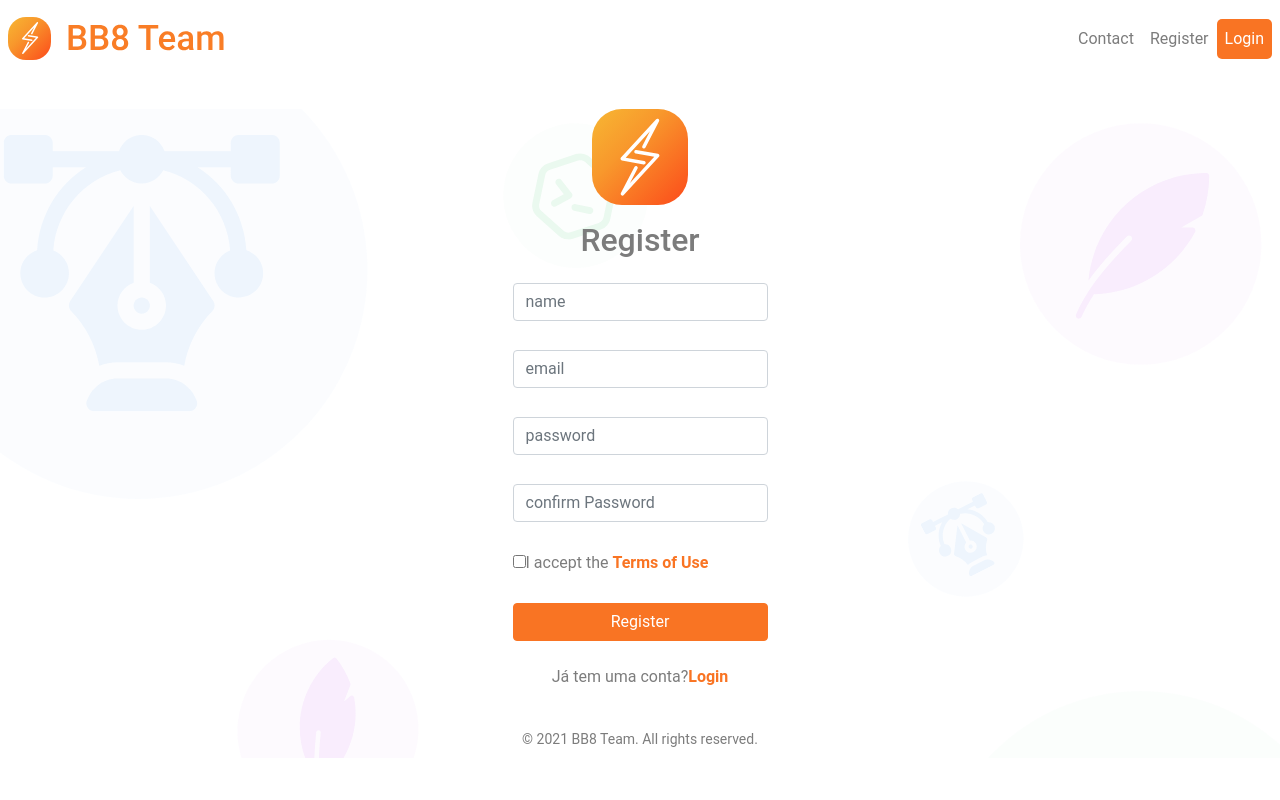
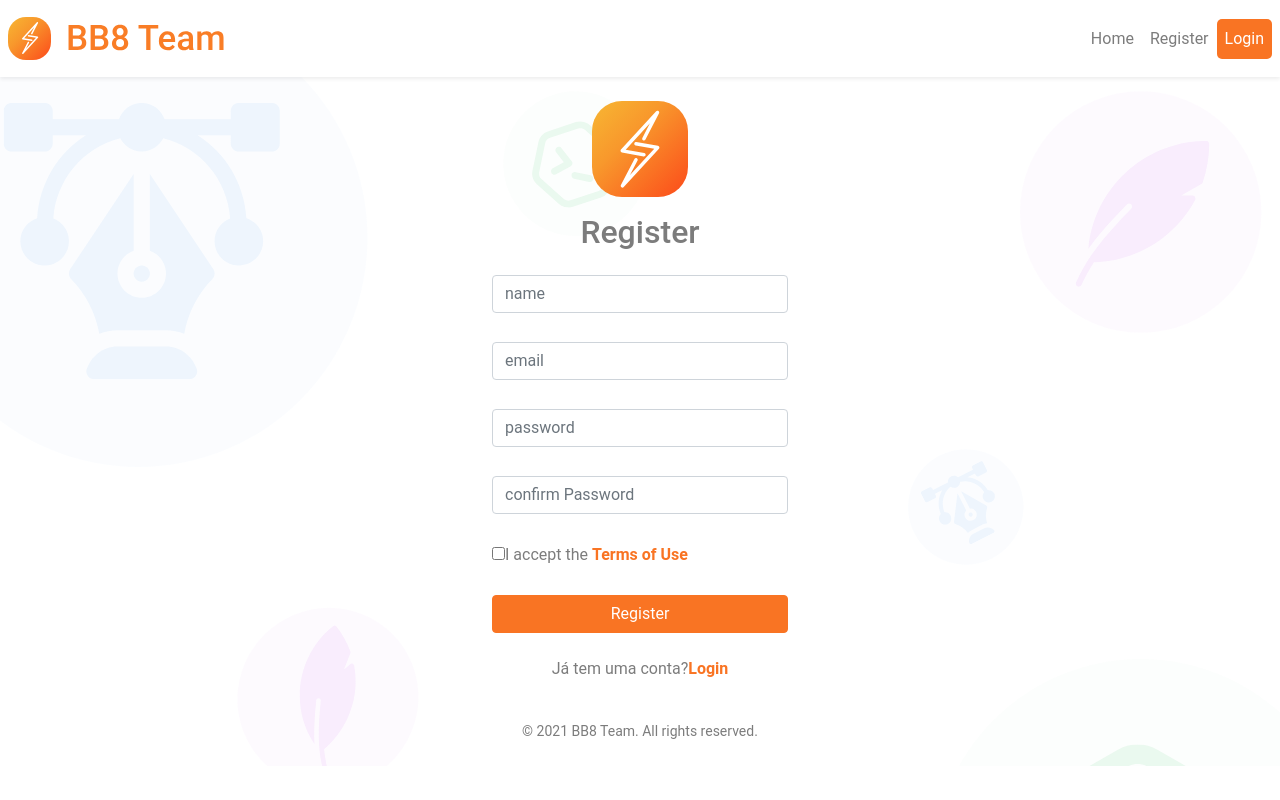
Before and after one commit to LuzianeFreitas/bb8-team, a Vue app: page /#/Register in a window 1280 px wide. Built offline with nearby package versions, Linux system fonts and the light colour scheme.

Commit message:
finish desktop-version

```diff
--- a/src/components/footer/FooterSection.vue
+++ b/src/components/footer/FooterSection.vue
@@ -5,7 +5,7 @@
                 <h2>BB8 Team</h2>
                 <h3>Quality for cheap</h3>
                 <div class="d-flex flex-column">
-                    <router-link to="/Home">Back to the top</router-link>
+                    <a href="#">Back to the top</a>
                     <router-link to="/Login">Login</router-link>
                     <router-link to="/Register">Register</router-link>
                 </div>
--- a/src/components/mainMenu/MainMenu.vue
+++ b/src/components/mainMenu/MainMenu.vue
@@ -1,15 +1,15 @@
 <template>
-<div>
+<div class="shadow-sm w-100">
   <b-navbar class="navbar">
     <b-navbar-brand href="#">
-        <img class="d-inline-block align-top" src="../../assets/logo-menu.svg" alt="logo">
+      <router-link to="/"><img class="d-inline-block align-top" src="../../assets/logo-menu.svg" alt="logo"></router-link>
     </b-navbar-brand>
 
     <b-navbar-toggle target="nav-collapse"></b-navbar-toggle>
 
     <b-collapse class="d-flex justify-content-end" id="nav-collapse" is-nav>
       <b-navbar-nav class="d-flex justify-content-between">
-        <b-nav-item class="btn-item"> <router-link to="">Contact</router-link></b-nav-item>
+        <b-nav-item class="btn-item"> <router-link to="/Home">Home</router-link></b-nav-item>
         <b-nav-item class="btn-item"> <router-link to="/Register">Register</router-link></b-nav-item>
         <b-nav-item class="btn-login-menu"> <router-link to="/Login">Login</router-link></b-nav-item>
         <!-- <b-nav-item href="#">Disabled</b-nav-item> -->
--- a/src/route/routes.js
+++ b/src/route/routes.js
@@ -3,7 +3,7 @@ import Register from '../views/Register.vue'
 import Home from '../views/Home.vue'
 
 export const routes = [
-    {path: ''},
+    {path: '', component: Home},
     { path: '/Login', component: Login },
     { path: '/Register', component: Register },
     { path: '/Home', component: Home }
--- a/src/views/Login.vue
+++ b/src/views/Login.vue
@@ -1,8 +1,8 @@
 <template>
 <div class="container-login">
-    <div class="container d-flex justify-content-center align-items-center">
+    <div class="d-flex justify-content-center align-items-center">
         <div class="row w-25">
-            <div class="d-flex justify-content-center align-items-center">
+            <div class="mt-4 d-flex justify-content-center align-items-center">
                 <img class="logo" src="../assets/logo.svg" alt="Logo">
             </div>
 
@@ -31,6 +31,6 @@ export default {
 <style>
     body .container-login{
         background-image: url("../assets/bg.svg");
-        background-size: cover
+        background-size: cover;
     }
 </style>
--- a/src/views/Register.vue
+++ b/src/views/Register.vue
@@ -1,14 +1,14 @@
 <template>
 <div class="container-register">
-    <div class="container d-flex justify-content-center align-items-center">
+    <div class="d-flex justify-content-center align-items-center">
         <div class="row w-25">
-            <div class="d-flex justify-content-center align-items-center">
+            <div class="mt-4 d-flex justify-content-center align-items-center">
                 <img class="logo" src="../assets/logo.svg" alt="Logo">
             </div>
             <h2 class="pt-3 text-center">Register</h2>
             <register-form class="pt-3"/>
             <p class="pt-4 pb-4 d-flex justify-content-center align-items-center">Já tem uma conta? <router-link to="/Login"> <strong>Login</strong> </router-link></p>
-            <footer class="pb-2 d-flex justify-content-center align-items-center"> <small> © 2021 BB8 Team. All rights reserved.</small></footer>
+            <footer class="pb-4 d-flex justify-content-center align-items-center"> <small> © 2021 BB8 Team. All rights reserved.</small></footer>
         </div>
     </div>
 </div>
```
